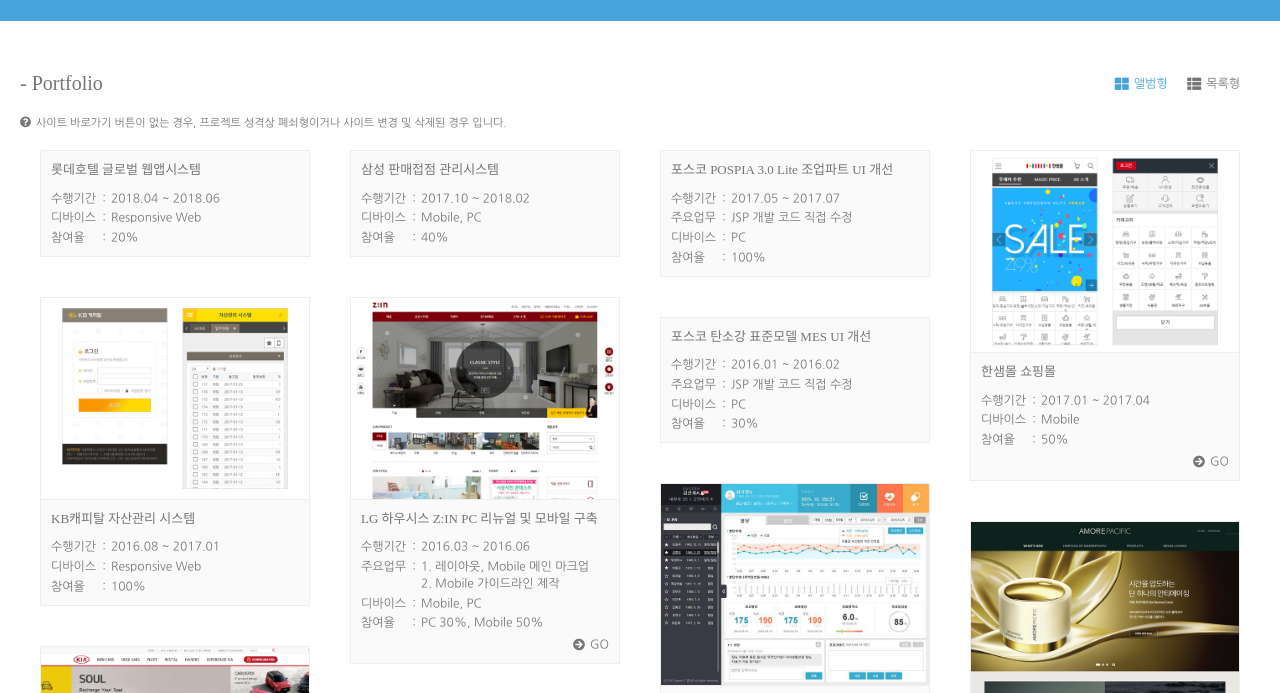
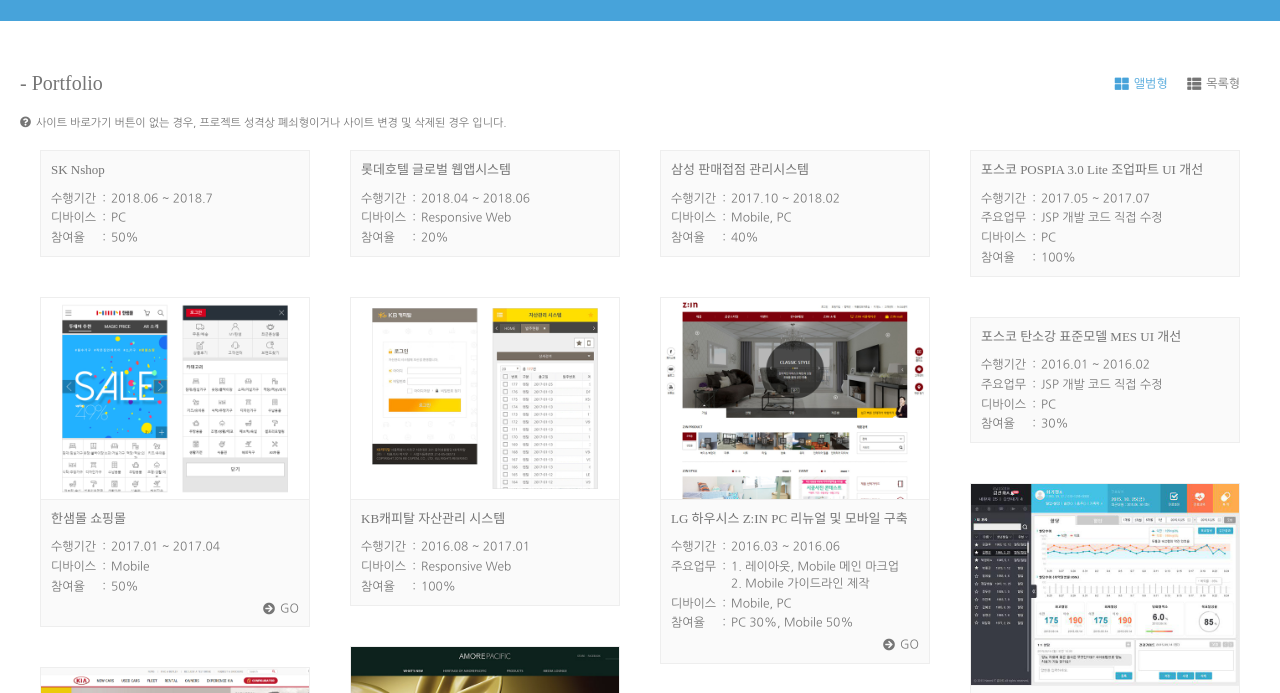
Before and after one commit to yeojin512/yeojin512.github.io, a plain HTML site: page index.html in a window 1280 px wide. Shown: the part 99-792 px from the top of the page. Drawn offline with nearby package versions, Linux system fonts and the light colour scheme; a web font is replaced by a local one.

Commit message:
SK Nshop 업데이트

```diff
--- a/index.html
+++ b/index.html
@@ -48,6 +48,14 @@
 
 	            <div class="portfolio__view">
 		            <ul class="grid is-loading" id="grid" data-src="#ly-view">
+						<li class="grid__item">
+							<div class="grid__cont">
+								<strong class="grid__name">SK Nshop</strong>
+								<p class="grid__text"><span class="grid__sort">수행기간</span> 2018.06 ~ 2018.7</p>
+								<p class="grid__text"><span class="grid__sort">디바이스</span> PC</p>
+								<p class="grid__text"><span class="grid__sort">참여율</span> 50%</p>
+							</div>
+						</li>
 						<li class="grid__item">
 							<div class="grid__cont">
 								<strong class="grid__name">롯데호텔 글로벌 웹앱시스템</strong>
@@ -563,6 +571,12 @@
 				        </thead>
 				        <tbody>
 						<tr>
+							<td>2018.06 ~ 2018.07</td> <!-- 18.06.26 ~ 18.07.31 -->
+							<td>SK Nshop</td>
+							<td>PC</td>
+							<td>50%</td>
+						</tr>
+						<tr>
 							<td>2018.04 ~ 2018.06</td> <!-- 18.04.19 ~ 18.06.18 -->
 							<td>롯데호텔 글로벌 웹앱시스템</td>
 							<td>Responsive Web</td>
```
